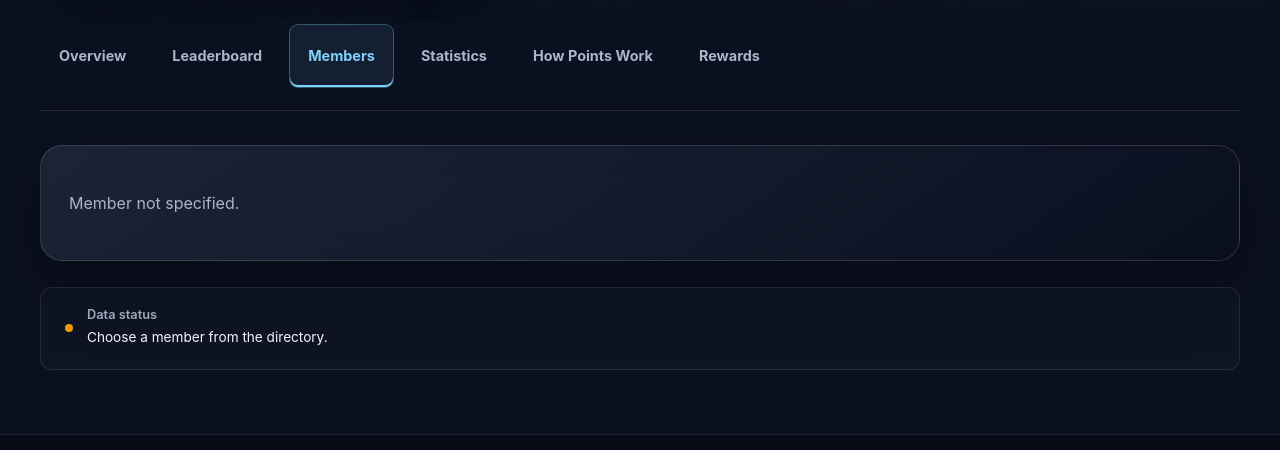
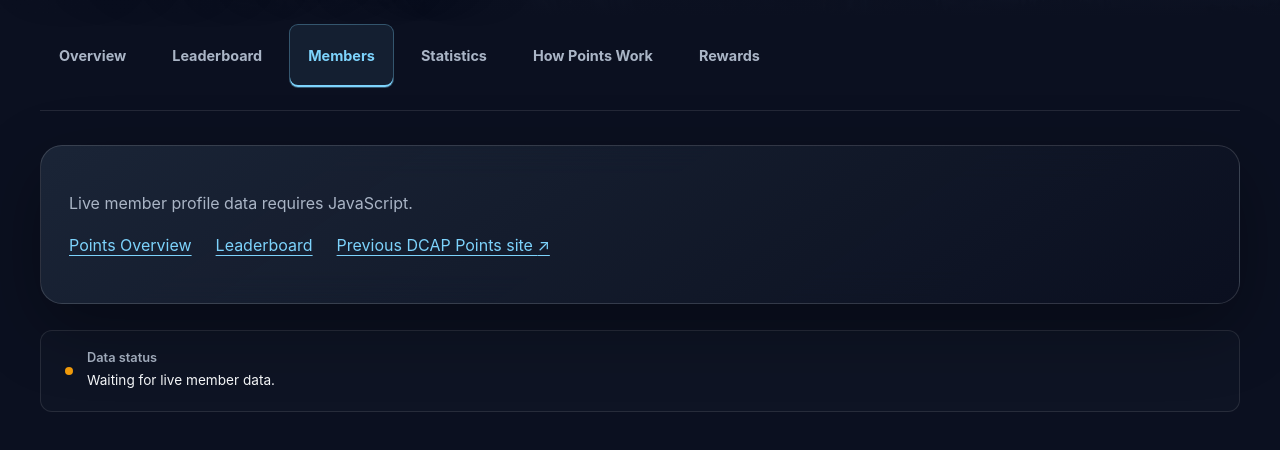
Before and after one commit to DCAP-GW2/dcap-gw2.github.io, a website: page points/members/profile/index.html in a window 1280 px wide. Shown: the part 350-800 px from the top of the page. Drawn offline with Linux system fonts and the light colour scheme.

Commit message:
release(points): exact historical-only r000 points/members/profile/index.html

```diff
--- a/points/members/profile/index.html
+++ b/points/members/profile/index.html
@@ -10,7 +10,8 @@
   <link rel="stylesheet" href="../../../css/style.css">
   <link rel="stylesheet" href="../../../css/points.css">
   <script src="../../../js/main.js" defer></script>
-  <script type="module" src="../../../js/points/member-profile.js"></script>
+  <script type="module" src="../../v2/entry.mjs"></script>
+  <link rel="stylesheet" href="../../v2/site.css">
 </head>
 <body class="points-page points-profile-page" id="top">
   <a class="skip-link" href="#main-content">Skip to main content</a>
```
